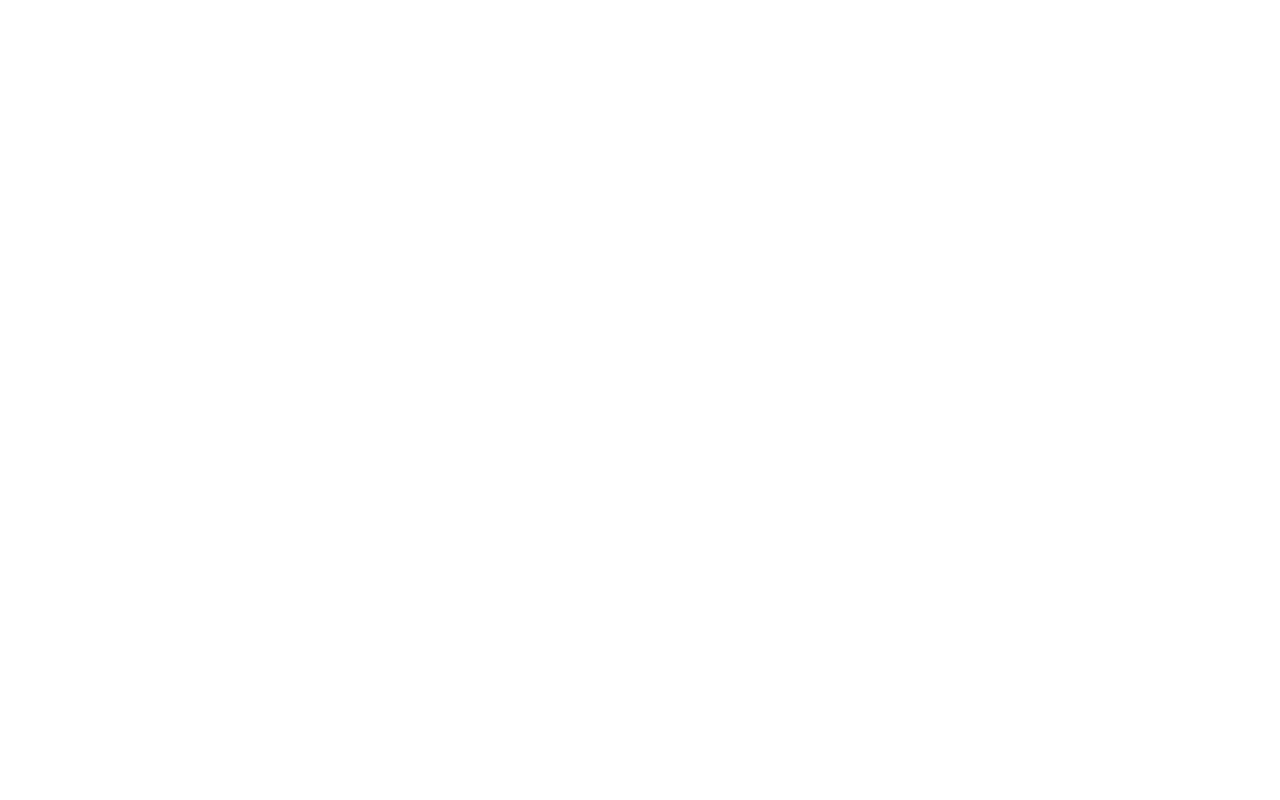
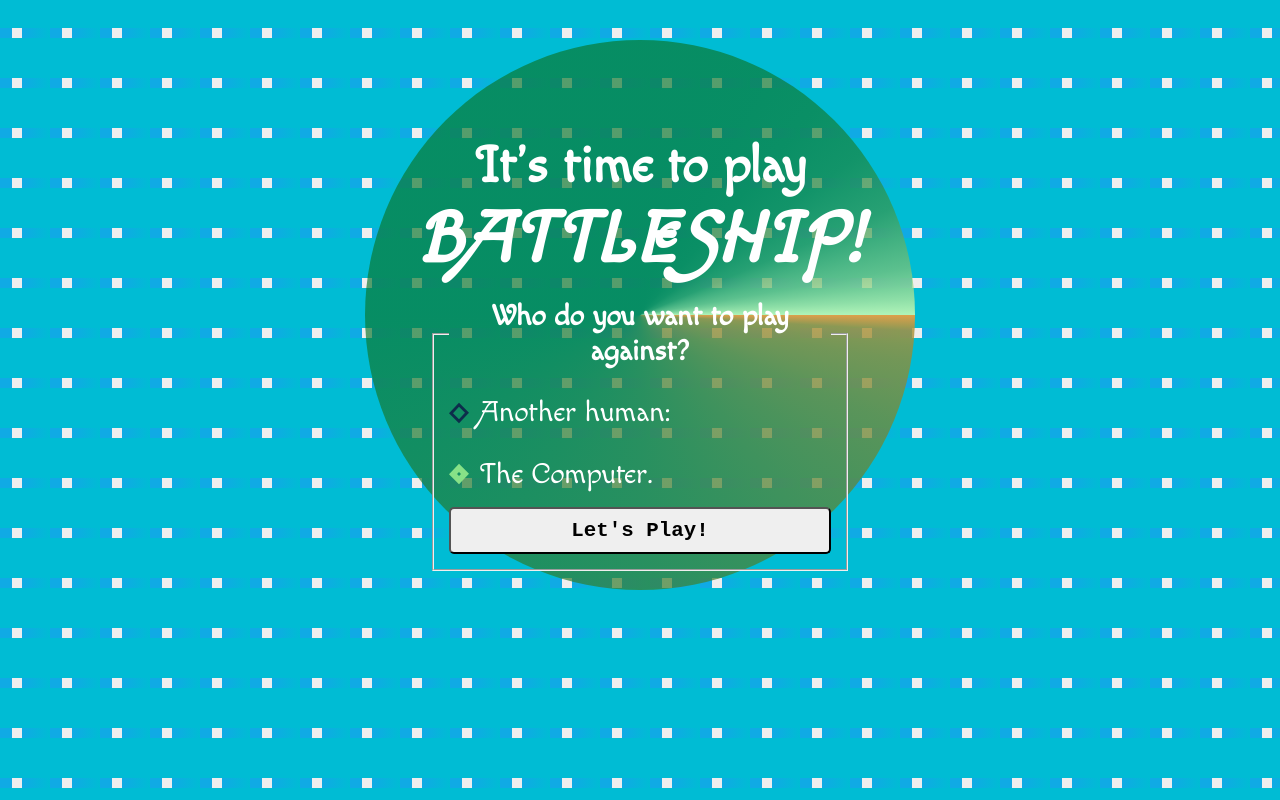
Before and after one commit to hbar1st/TOP-battleship, a website built with webpack: page src/template.html in a window 1280 px wide. Built offline with nearby package versions, Linux system fonts and the light colour scheme.

Commit message:
feat: make initial splash page

```diff
--- a/src/styles.css
+++ b/src/styles.css
@@ -1,5 +1,158 @@
+@font-face {
+  font-family: "macondo_swash_capsregular";
+  src: url("macondoswashcaps-regular-webfont.woff2") format("woff2"),
+    url("macondoswashcaps-regular-webfont.woff") format("woff");
+  font-weight: normal;
+  font-style: normal;
+}
+
 * {
   padding: 0;
   margin: 0;
   box-sizing: border-box;
 }
+
+body {
+  display: flex;
+  flex-direction: column;
+  align-items: center;
+  min-height: 100vh;
+  font-family: "macondo_swash_capsregular", serif;
+  background-color: #eee;
+  background-image: linear-gradient(
+      0deg,
+      #00bcd4 25%,
+      transparent 25%,
+      transparent 45%,
+      #00bcd4 45%,
+      #00bcd4
+    ),
+    linear-gradient(
+      90deg,
+      #10aae5 25%,
+      transparent 25%,
+      transparent 45%,
+      #10aae5 45%,
+      #00bcd4
+    );
+  background-size: 50px 50px;
+  background-position: 0 0, 50px 50px;
+  color: white;
+
+  main {
+    margin-top: 5vh;
+  }
+}
+
+#circle {
+  display: flex;
+  flex-direction: column;
+  align-items: center;
+  gap: 15px;
+  padding: 30px;
+  width: clamp(300px, 550px, min(95vh, 95vw));
+  height: clamp(300px, 550px, min(95vw, 95vh));
+  aspect-ratio: 1;
+  min-width: 150px;
+
+  border-radius: 50%;
+  background: repeating-conic-gradient(
+    from 0.25turn at 50% 50%,
+    #f69d3ce6,
+    10deg,
+    #0a762cab,
+    350deg,
+    #d4ffb3d4
+  );
+
+  header {
+    margin-top: calc(calc(min(100vh, 100vw) - 100%) / 2 - 18%);
+  }
+
+  form {
+    max-width: 85%;
+  }
+}
+
+h1 {
+  display: flex;
+  flex-direction: column;
+  justify-content: center;
+  align-items: center;
+  font-size: clamp(14px, 4vw, 3.5rem);
+}
+h1 > em {
+  font-size: clamp(18px, 6vw, 4.5rem);
+  letter-spacing: 1px;
+  font-kerning: normal;
+}
+
+fieldset {
+  padding: 15px;
+  gap: 15px;
+  font-size: clamp(14px, 3vw, 1.8rem);
+  display: flex;
+  flex-direction: column;
+
+  text-align: center;
+
+  legend {
+    font-size: clamp(12px, 1.2rem, 5vw);
+  }
+  label {
+    display: flex;
+    align-items: center;
+  }
+  input {
+    margin: 5px;
+    max-width: 150px;
+  }
+  input[type="radio"] {
+    appearance: none;
+    width: 10px;
+    height: 10px;
+    border: 2px solid #0d2d4b;
+    transform: skew(45deg, 313deg);
+    transition: 0.2s all linear;
+    margin-right: 1rem;
+  }
+  input::placeholder {
+    font-weight: lighter;
+    opacity: 0.5;
+  }
+
+  input:checked {
+    border: 4px solid rgb(135, 225, 135);
+  }
+
+  #another-human:checked ~ #opp-name {
+    border: 3px solid rgb(135, 225, 135);
+    transition: 0.2s all linear;
+  }
+  #another-human:not(:checked) ~ #opp-name {
+    transform: scale(1, 0);
+  }
+  #opp-name {
+    padding: 0.5rem;
+    font-size: 1.5rem;
+    font-weight: 600;
+    border-radius: 5px;
+  }
+
+  button {
+    font-size: clamp(14px, 1.3rem, 2vw);
+    padding: 10px 0px;
+    border-radius: 5px;
+    font-family: "Courier New", Courier, monospace;
+    font-weight: 600;
+    font-variant-ligatures: none;
+  }
+
+  button:hover,
+  input:hover {
+    background-color: azure;
+  }
+  label:hover {
+    text-shadow: 1px 0px whitesmoke;
+  }
+}
--- a/src/template.html
+++ b/src/template.html
@@ -3,7 +3,45 @@
   <head>
     <meta charset="UTF-8" />
     <meta name="viewport" content="width=device-width, initial-scale=1.0" />
-    <title>Document</title>
+    <title>Hana's BATTLE SHIP!!!</title>
   </head>
-  <body></body>
+  <body>
+    <main>
+      <div id="circle">
+        <header>
+          <h1>It's time to play <em>BATTLESHIP!</em></h1>
+        </header>
+        <form action="" method="post">
+          <fieldset>
+            <legend><h2>Who do you want to play against?</h2></legend>
+            <label for="another-human"
+              ><input
+                type="radio"
+                name="opponent"
+                required
+                id="another-human"
+              />Another human:
+              <input
+                type="text"
+                name="opponent-name"
+                id="opp-name"
+                placeholder="type name"
+              />
+            </label>
+            <label
+              ><input
+                type="radio"
+                name="opponent"
+                required
+                checked
+                id="the-computer"
+              />The Computer.</label
+            >
+
+            <button type="submit">Let's Play!</button>
+          </fieldset>
+        </form>
+      </div>
+    </main>
+  </body>
 </html>
--- a/webpack.common.js
+++ b/webpack.common.js
@@ -27,6 +27,10 @@ module.exports = {
         test: /\.(png|svg|jpg|jpeg|gif)$/i,
         type: "asset/resource",
       },
+      {
+        test: /\.(woff|woff2|eot|ttf|otf)$/i,
+        type: "asset/resource",
+      },
     ],
   },
 };
```
Also changed, not shown: src/macondoswashcaps-regular-webfont.woff (added), src/macondoswashcaps-regular-webfont.woff2 (added).
